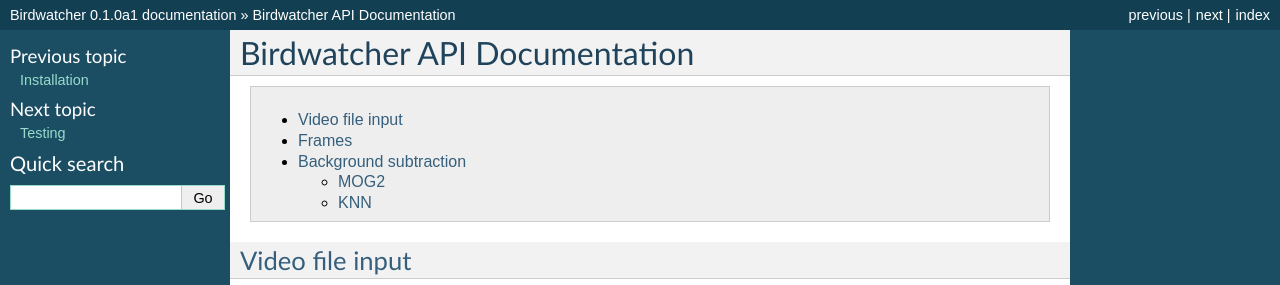
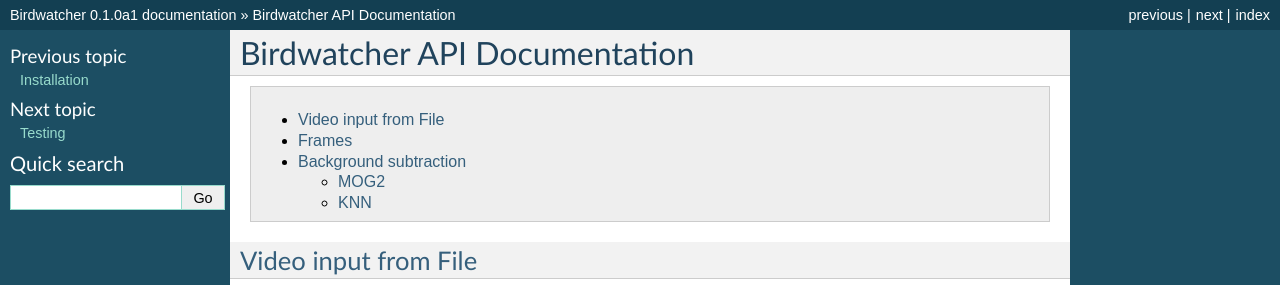
Before and after one commit to gbeckers/Birdwatcher, a Sphinx documentation site: the page built from docs/api.rst, in a window 1280 px wide, cut to the strip 0-285 px from the top of the page. Built offline with Sphinx 7.4.7, drawn with Linux system fonts in a browser that asks for light colours.

Commit message:
adjust doc to new video input class

```diff
--- a/docs/api.rst
+++ b/docs/api.rst
@@ -5,12 +5,12 @@
 .. contents:: :local:
    :depth: 2
 
-Video file input
-================
+Video input from File
+=====================
 
-.. automodule:: birdwatcher.videoinput
+.. automodule:: birdwatcher.video
 
-.. autoclass:: birdwatcher.VideoFile
+.. autoclass:: birdwatcher.VideoFileStream
    :members:
    :inherited-members:
 
```
